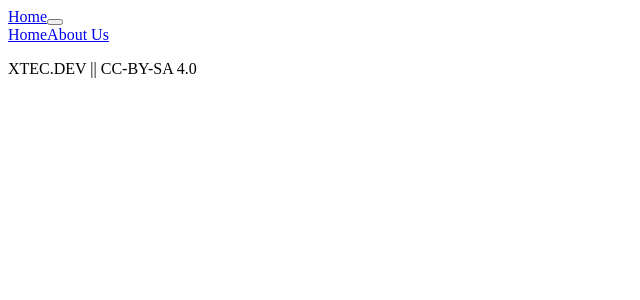
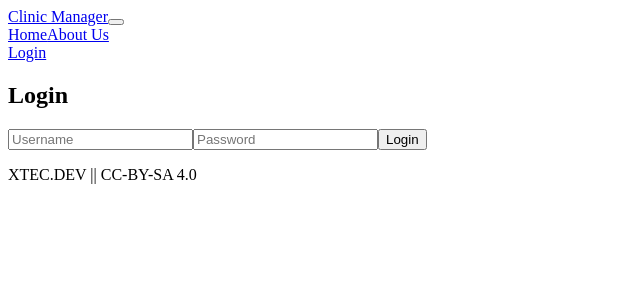
Before and after one commit to nes2214/practicaFrontEnd, a React (Vite) app: page /login in a window 1280 px wide. Shown: the top 300 px of the page, without its empty margins (0-640 px from the left). Built offline with nearby package versions, Linux system fonts and the light colour scheme.

Commit message:
Pagines Login i UserInfo. Intent connexió fallit. Pero ho aconseguirem!

```diff
--- a/client/App.tsx
+++ b/client/App.tsx
@@ -1,20 +1,38 @@
 import { BrowserRouter, Routes, Route } from "react-router-dom";
+import Menu from "./pages/Menu";
 import Home from "./pages/Home";
-import Menu from './pages/Menu';
-import AboutUs from './pages/AboutUs';
+import AboutUs from "./pages/AboutUs";
+import Login from "./pages/Login";
+import UserInfo from "./pages/UserInfo";
+import ProtectedRoute from "./components/ProtectedRoute";
 
 export default function App() {
   return (
     <BrowserRouter>
-      <Menu />
-      <Routes>
-        <Route path="/" element={<Home />} /> {/* Home */}
-        <Route path="/about" element={<AboutUs />} /> {/* Home */}
-      </Routes>
-      {/* Footer fixat a la part inferior */}
-      <footer className="fixed-bottom bg-dark text-white text-center py-3 mt-auto">
+      <div className="d-flex flex-column min-vh-100">
+        {/* Menu sempre visible */}
+        <Menu />
+
+        {/* Contingut principal: ocupa l'espai restant */}
+        <main className="flex-grow-1">
+          <Routes>
+            {/* Rutes públiques */}
+            <Route path="/login" element={<Login />} />
+            <Route path="/about" element={<AboutUs />} />
+
+            {/* Rutes protegides */}
+            <Route element={<ProtectedRoute />}>
+              <Route path="/" element={<Home />} />
+              <Route path="/user" element={<UserInfo />} />
+            </Route>
+          </Routes>
+        </main>
+
+        {/* Footer al final */}
+        <footer className="bg-dark text-white text-center py-3 mt-auto">
           <p>XTEC.DEV || CC-BY-SA 4.0</p>
-      </footer>
+        </footer>
+      </div>
     </BrowserRouter>
   );
 }
--- /dev/null
+++ b/client/components/ProtectedRoute.tsx
@@ -0,0 +1,8 @@
+import { Navigate, Outlet } from "react-router-dom";
+import { getToken } from "../utils/auth";
+
+// Protector de rutes
+export default function ProtectedRoute() {
+  const token = getToken();
+  return token ? <Outlet /> : <Navigate to="/login" replace />;
+}
--- /dev/null
+++ b/client/pages/Login.tsx
@@ -0,0 +1,68 @@
+import { useState } from "react";
+import { useNavigate } from "react-router-dom";
+import { setToken } from "../utils/auth";
+
+export default function Login() {
+  const [username, setUsername] = useState("");
+  const [password, setPassword] = useState("");
+  const [error, setError] = useState<string | null>(null);
+  const [loading, setLoading] = useState(false);
+  const navigate = useNavigate();
+
+  const handleSubmit = async (e: React.FormEvent) => {
+    e.preventDefault();
+    setLoading(true);
+    setError(null);
+    try {
+      const formData = new URLSearchParams();
+      formData.append("username", username);
+      formData.append("password", password);
+
+      const res = await fetch("/token", {
+        method: "POST",
+        body: formData,
+      });
+
+      if (!res.ok) throw new Error("Invalid credentials");
+
+      const data = await res.json();
+      setToken(data.access_token);
+      navigate("/"); // redirigeix al Home
+    } catch (err: any) {
+      setError(err.message);
+    } finally {
+      setLoading(false);
+    }
+  };
+
+  return (
+    <div className="max-w-md mx-auto mt-10 p-4 border rounded shadow">
+      <h2 className="text-xl mb-4 text-center">Login</h2>
+      <form onSubmit={handleSubmit} className="flex flex-col gap-3">
+        <input
+          className="border p-2 rounded"
+          placeholder="Username"
+          value={username}
+          onChange={(e) => setUsername(e.target.value)}
+          required
+        />
+        <input
+          type="password"
+          className="border p-2 rounded"
+          placeholder="Password"
+          value={password}
+          onChange={(e) => setPassword(e.target.value)}
+          required
+        />
+        <button
+          className="bg-blue-600 text-white p-2 rounded"
+          type="submit"
+          disabled={loading}
+        >
+          {loading ? "Logging in..." : "Login"}
+        </button>
+        {error && <p className="text-red-600 mt-2">{error}</p>}
+      </form>
+    </div>
+  );
+}
--- a/client/pages/Menu.tsx
+++ b/client/pages/Menu.tsx
@@ -1,19 +1,39 @@
-import Container from 'react-bootstrap/Container';
-import Nav from 'react-bootstrap/Nav';
-import Navbar from 'react-bootstrap/Navbar';
+import { useState, useEffect } from "react";
+import { Link, useNavigate } from "react-router-dom";
+import { Navbar, Container, Nav } from "react-bootstrap";
+import { getToken, removeToken } from "../utils/auth";
 
 export default function Menu() {
-    return <Navbar bg="primary" data-bs-theme="dark" expand="lg">
+  const [loggedIn, setLoggedIn] = useState(false);
+  const navigate = useNavigate();
+
+  useEffect(() => {
+    setLoggedIn(!!getToken());
+  }, []);
+
+  const handleLogout = () => {
+    removeToken();
+    setLoggedIn(false);
+    navigate("/login"); // redirigeix al login
+  };
+
+  return (
+    <Navbar bg="primary" data-bs-theme="dark" expand="lg">
       <Container>
-        <Navbar.Brand href="/">Home</Navbar.Brand>
-         {/* Botó hamburguesa 🍔 */}
-        <Navbar.Toggle aria-controls="basic-navbar-nav" />
+        <Navbar.Brand as={Link} to="/">Clinic Manager</Navbar.Brand>
+        <Navbar.Toggle aria-controls="responsive-navbar-nav" />
         <Navbar.Collapse id="responsive-navbar-nav">
           <Nav className="me-auto">
-            <Nav.Link href="/">Home</Nav.Link>
-            <Nav.Link href="/about">About Us</Nav.Link>
+            <Nav.Link as={Link} to="/">Home</Nav.Link>
+            <Nav.Link as={Link} to="/about">About Us</Nav.Link>
+            {loggedIn && <Nav.Link as={Link} to="/user">My Info</Nav.Link>}
+          </Nav>
+          <Nav>
+            {!loggedIn && <Nav.Link as={Link} to="/login">Login</Nav.Link>}
+            {loggedIn && <Nav.Link onClick={handleLogout}>Logout</Nav.Link>}
           </Nav>
         </Navbar.Collapse>
       </Container>
     </Navbar>
-  }
+  );
+}
--- /dev/null
+++ b/client/pages/UserInfo.tsx
@@ -0,0 +1,16 @@
+import useSWR from "swr";
+import { authFetcher } from "../utils/auth";
+
+export default function UserInfo() {
+  const { data, error, isValidating } = useSWR("/users/me", authFetcher);
+
+  if (error) return <p className="text-center text-red-600 mt-5">{error.message}</p>;
+  if (isValidating) return <p className="text-center mt-5">Loading...</p>;
+
+  return (
+    <div className="text-center mt-5">
+      <p>Username: {data.username}</p>
+      <p>Role: {data.role}</p>
+    </div>
+  );
+}
--- /dev/null
+++ b/client/utils/auth.ts
@@ -0,0 +1,18 @@
+// src/utils/auth.ts
+
+// Helper per guardar/recuperar token
+export const getToken = () => localStorage.getItem("access_token");
+export const setToken = (token: string) => localStorage.setItem("access_token", token);
+export const removeToken = () => localStorage.removeItem("access_token");
+
+// Fetcher per SWR amb JWT
+export const authFetcher = (url: string) => {
+  const token = getToken();
+  if (!token) throw new Error("Not authenticated");
+  return fetch(url, {
+    headers: { Authorization: `Bearer ${token}` },
+  }).then(res => {
+    if (!res.ok) throw new Error("Error fetching data");
+    return res.json();
+  });
+};
```
